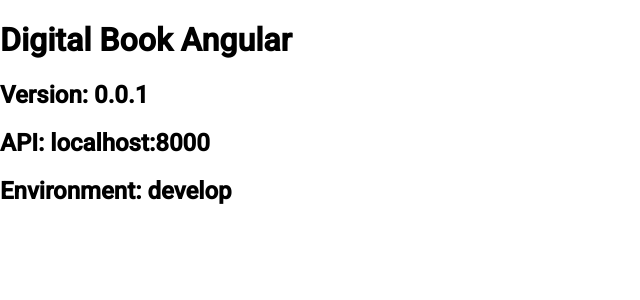
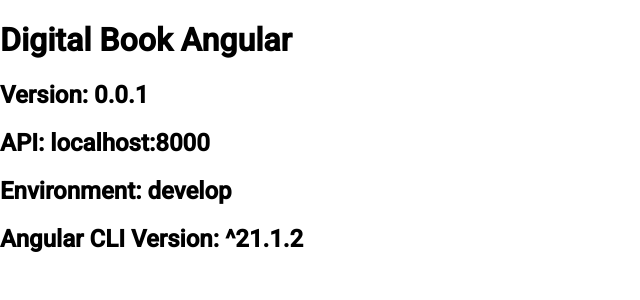
Before and after one commit to digital-book-app/digital-book-angular, an Angular app: page / in a window 1280 px wide. Shown: the top 300 px of the page, without its empty margins (0-640 px from the left). Built offline with nearby package versions, Linux system fonts and the light colour scheme.

Commit message:
updated angular material 21; removed angular animation

```diff
--- a/package.json
+++ b/package.json
@@ -13,12 +13,12 @@
   "private": true,
   "dependencies": {
     "@angular/animations": "^21.1.2",
-    "@angular/cdk": "^20.2.14",
+    "@angular/cdk": "^21.1.2",
     "@angular/common": "^21.1.2",
     "@angular/compiler": "^21.1.2",
     "@angular/core": "^21.1.2",
     "@angular/forms": "^21.1.2",
-    "@angular/material": "^20.2.14",
+    "@angular/material": "^21.1.2",
     "@angular/platform-browser": "^21.1.2",
     "@angular/platform-browser-dynamic": "^21.1.2",
     "@angular/router": "^21.1.2",
--- a/src/app/app-json-data.ts
+++ b/src/app/app-json-data.ts
@@ -2,6 +2,7 @@
 
 export const APP_NAME = new InjectionToken<string>('APP_NAME');
 export const APP_VERSION = new InjectionToken<string>('APP_VERSION');
+export const ANGULAR_CLI_VERSION = new InjectionToken<string>('ANGULAR_CLI_VERSION');
 
 export function provideAppName(name: string): Provider {
   return {provide: APP_NAME, useValue: name};
@@ -10,3 +11,7 @@
 export function provideAppVersion(version: string): Provider {
   return {provide: APP_VERSION, useValue: version};
 }
+
+export function provideAngularCLIVersion(version: string): Provider {
+  return {provide: ANGULAR_CLI_VERSION, useValue: version};
+}
--- a/src/app/app.component.html
+++ b/src/app/app.component.html
@@ -2,3 +2,4 @@
 <h2>Version: {{version}}</h2>
 <h2>API: {{apiURL}}</h2>
 <h2>Environment: {{env}}</h2>
+<h2>Angular CLI Version: {{angularCLIVersion}}</h2>
--- a/src/app/app.component.ts
+++ b/src/app/app.component.ts
@@ -2,7 +2,7 @@
 import {environment} from '../environments/environment';
 import {ReplaceDashesPipe} from './shared/pipes/replace-dashes.pipe';
 import { CommonModule, TitleCasePipe } from '@angular/common';
-import {APP_NAME, APP_VERSION} from './app-json-data';
+import {ANGULAR_CLI_VERSION, APP_NAME, APP_VERSION} from './app-json-data';
 
 @Component({
   selector: 'app-root',
@@ -17,6 +17,7 @@
 export class AppComponent {
   projectName = inject(APP_NAME);
   version = inject(APP_VERSION);
+  angularCLIVersion = inject(ANGULAR_CLI_VERSION);
   apiURL = environment.apiUrl;
   env = environment.env;
 }
--- a/src/app/app.config.ts
+++ b/src/app/app.config.ts
@@ -2,14 +2,14 @@
 import { provideRouter } from '@angular/router';
 
 import { routes } from './app.routes';
-import {provideAppName, provideAppVersion} from './app-json-data';
-import {version, name} from '../../package.json';
-import { provideAnimationsAsync } from '@angular/platform-browser/animations/async';
+import {provideAngularCLIVersion, provideAppName, provideAppVersion} from './app-json-data';
+import {version, name, devDependencies} from '../../package.json';
 
 export const appConfig: ApplicationConfig = {
   providers: [
     provideZoneChangeDetection({ eventCoalescing: true }), provideRouter(routes),
     provideAppName(name),
-    provideAppVersion(version), provideAnimationsAsync()
+    provideAppVersion(version),
+    provideAngularCLIVersion(devDependencies['@angular/cli']),
   ]
 };
```
Also changed, not shown: 1 other file (tests, documents, lock files or other folders).
